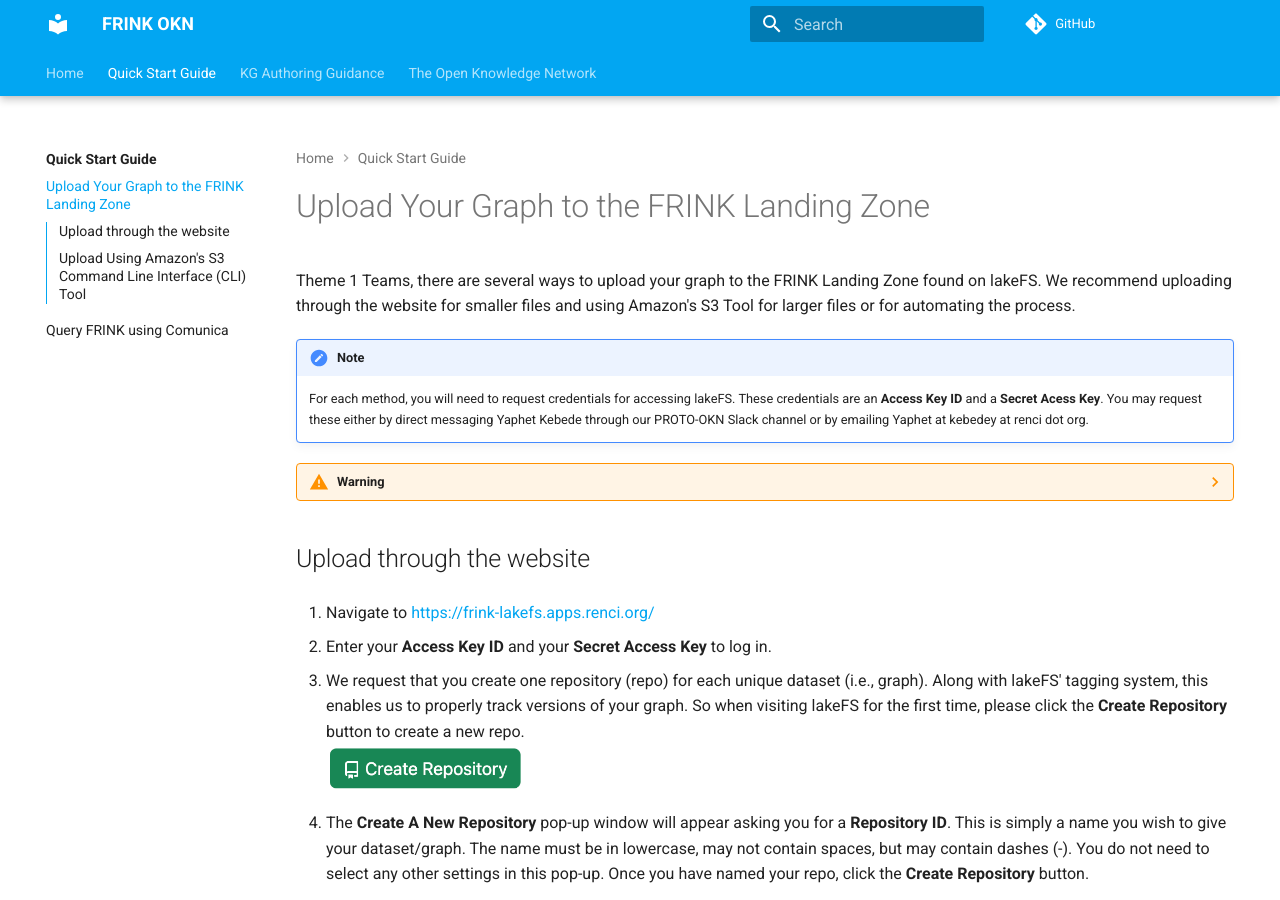
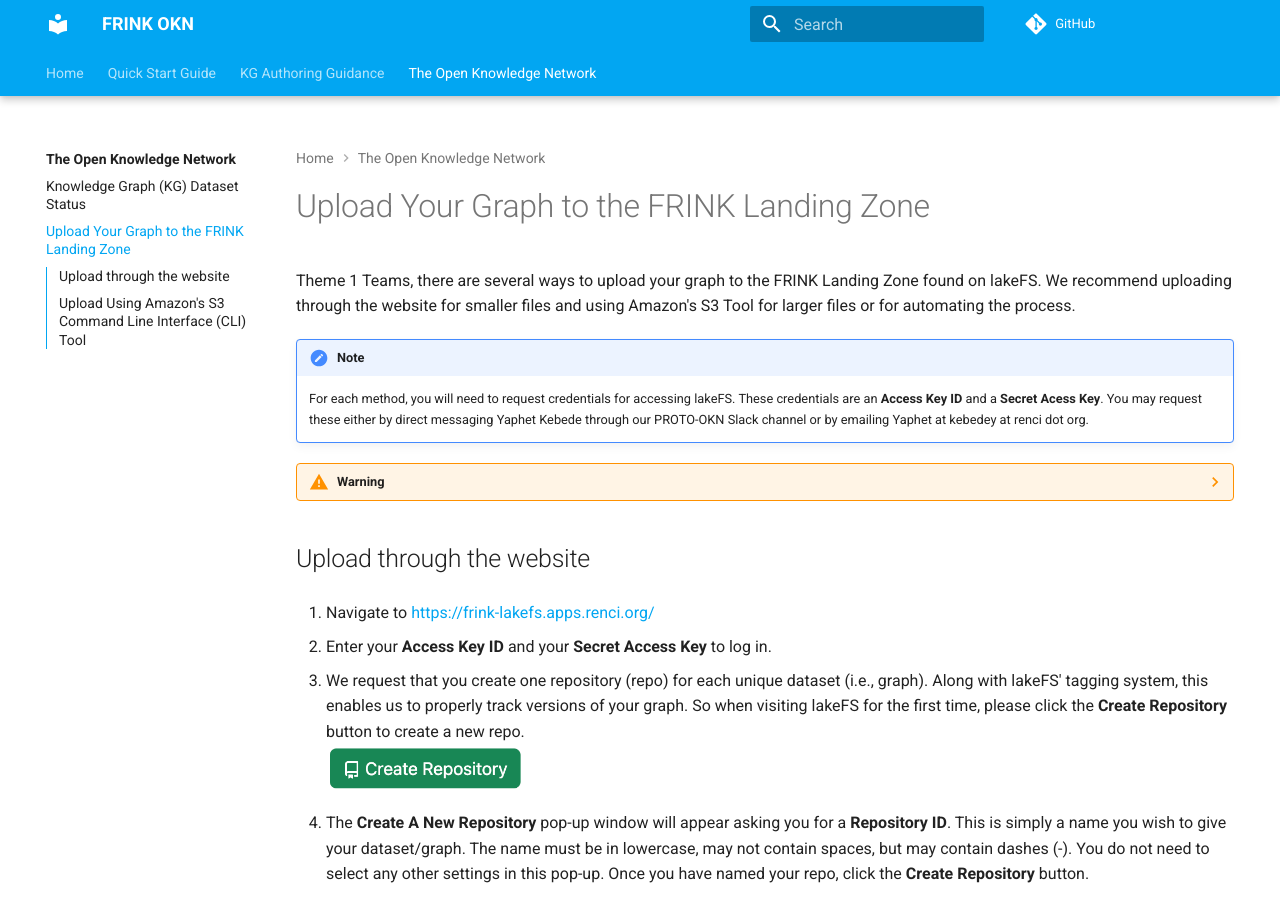
Before and after one commit to frink-okn/frink-landing-zone, an MkDocs documentation site: the page built from docs/help/upload-to-lakefs.md, in a window 1280 px wide and 900 px high. Built offline with MkDocs 1.6.1 and Material for MkDocs 9.7.7, drawn with Linux system fonts in a browser that asks for light colours; comment, search, counter and statistics services are not loaded; some of the changed lines change nothing that is shown.

Commit message:
Update mkdocs.yml

```diff
--- a/mkdocs.yml
+++ b/mkdocs.yml
@@ -34,5 +34,6 @@
   - The Open Knowledge Network:
     - okn/index.md
     - Knowledge Graph (KG) Dataset Status: okn/kgstatus.md
+    - Upload Your Graph to the FRINK Landing Zone: help/upload-to-lakefs.md
 site_url: https://frink-okn.github.io
 repo_url: https://github.com/frink-okn/frink-landing-zone/
```
